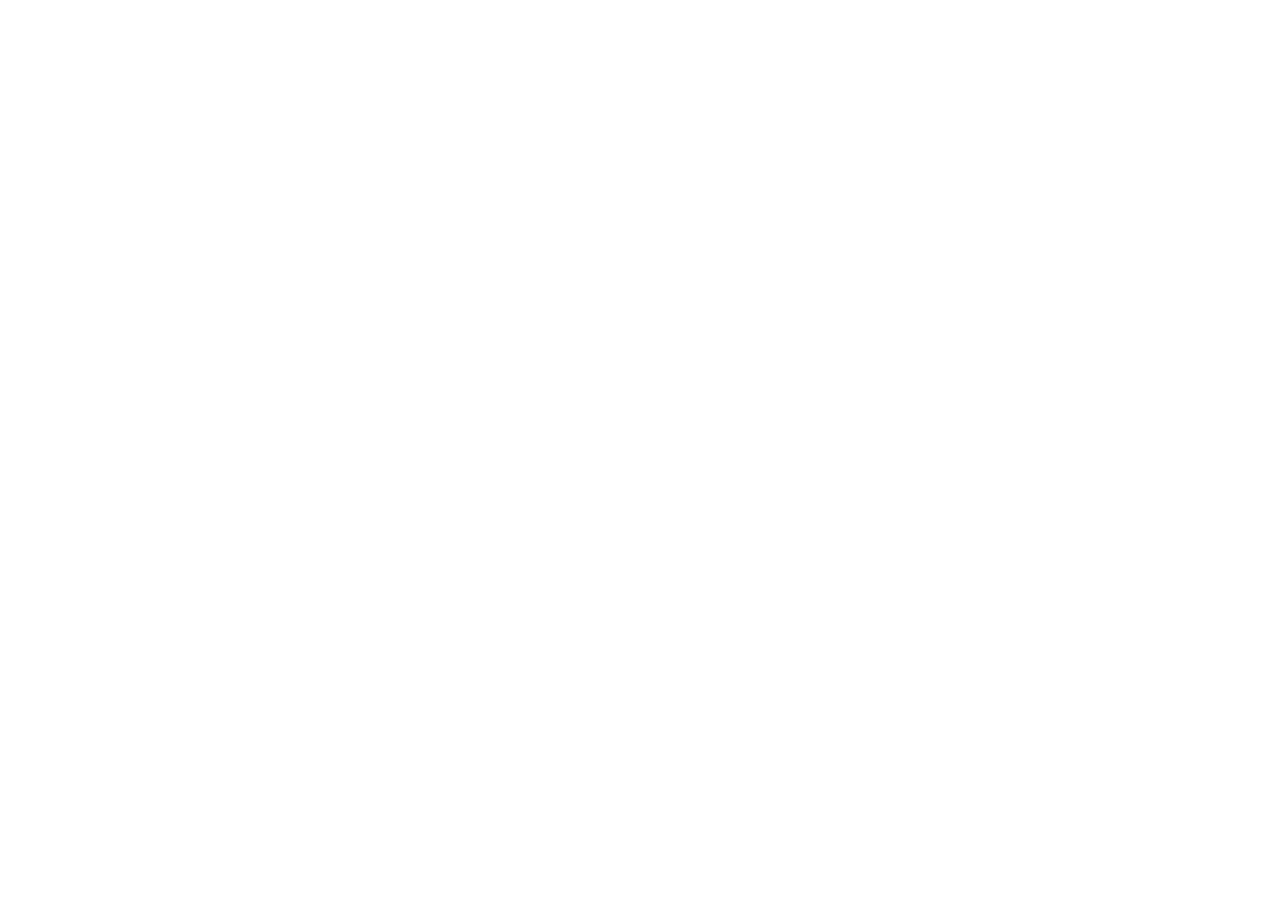
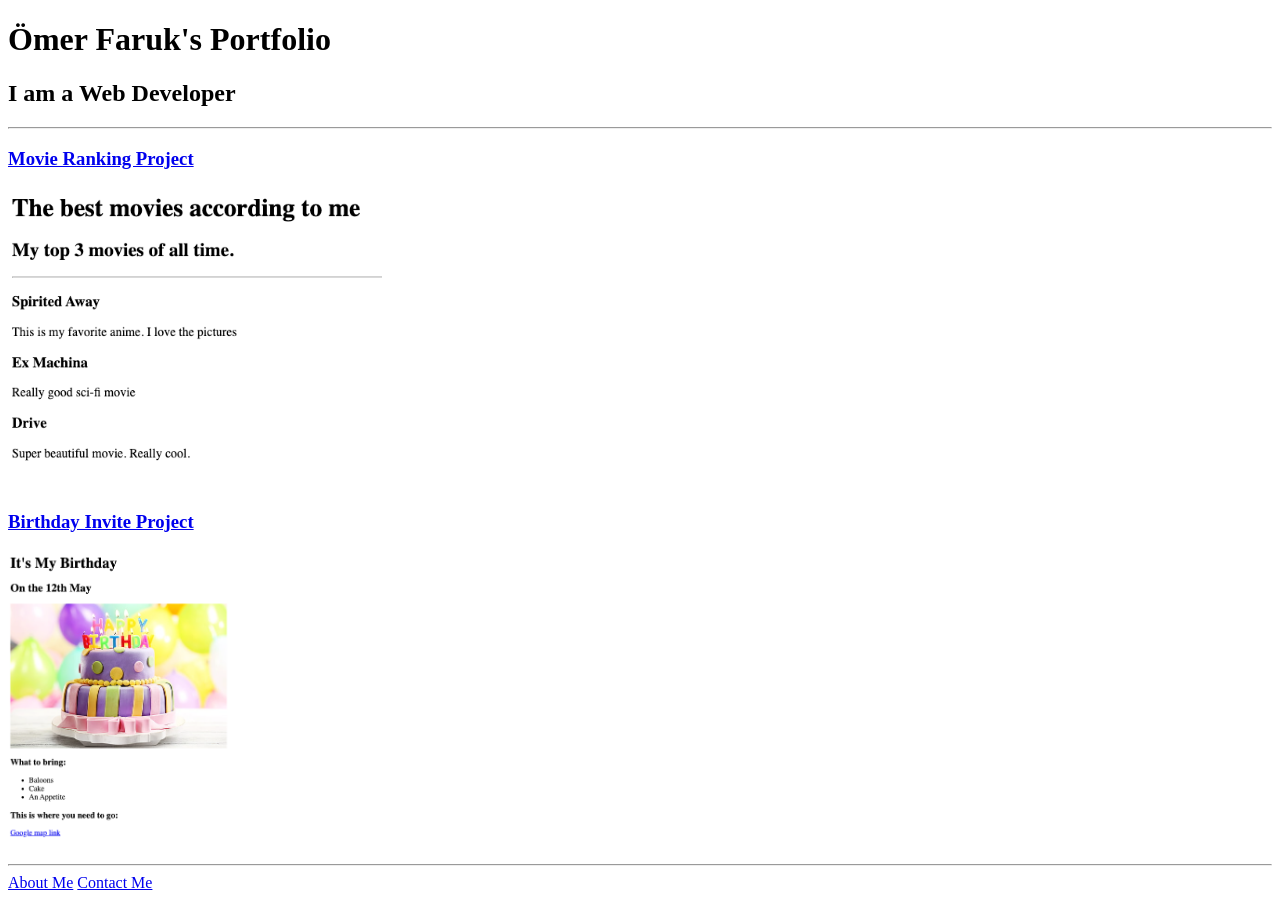
Before and after one commit to omerfarukkoc/html-portfolio, a plain HTML site: page index.html in a window 1280 px wide. Before the commit the page ends 800 px from the top, so only its background shows below. Drawn offline with Linux system fonts and the light colour scheme.

Commit message:
Add files via upload

```diff
--- a/index.html
+++ b/index.html
@@ -1,4 +1,30 @@
 <!-- TODO 1: Create the HTML Boilerplate -->
+ <!DOCTYPE html>
+ <html lang="en">
+ <head>
+    <meta charset="UTF-8">
+    <meta name="viewport" content="width=device-width, initial-scale=1.0">
+    <title>My Portfolio Website</title>
+ </head>
+ <body>
+    <h1>Ömer Faruk's Portfolio</h1>
+    <h2>I am a Web Developer</h2>
+    <hr>
+
+    <a href="./public/movi-ranking-mine.html">
+        <h3>Movie Ranking Project</h3>
+        <img src="./assets/images/movie-project.png" height="300"/>
+    </a>
+
+    <a href="./public/birthday-invite-mine.html">
+        <h3>Birthday Invite Project</h3>
+        <img src="./assets/images/birthday-invite-project.png" height="300"/>
+    </a>
+    <hr>
+    <a href="./public/about.html">About Me</a>
+    <a href="./public/contact.html">Contact Me</a>
+ </body>
+ </html>
 
 <!-- TODO 2: Add Your previous projects' HTML into the public folder -->
 
```
